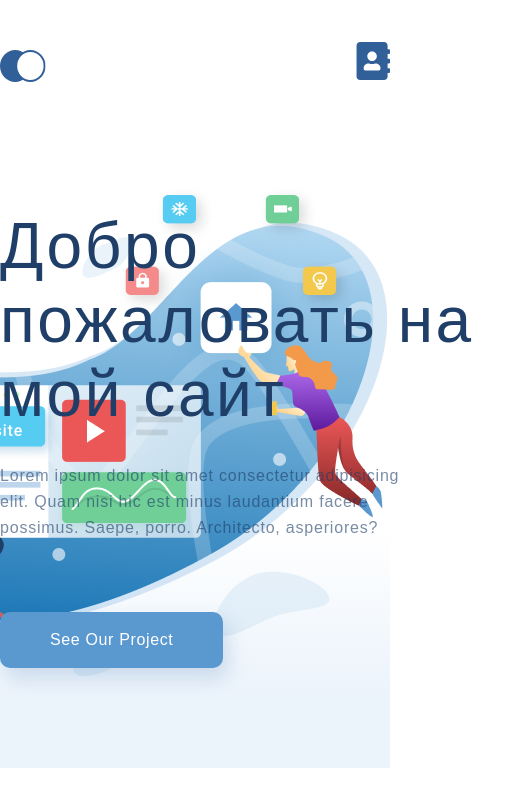
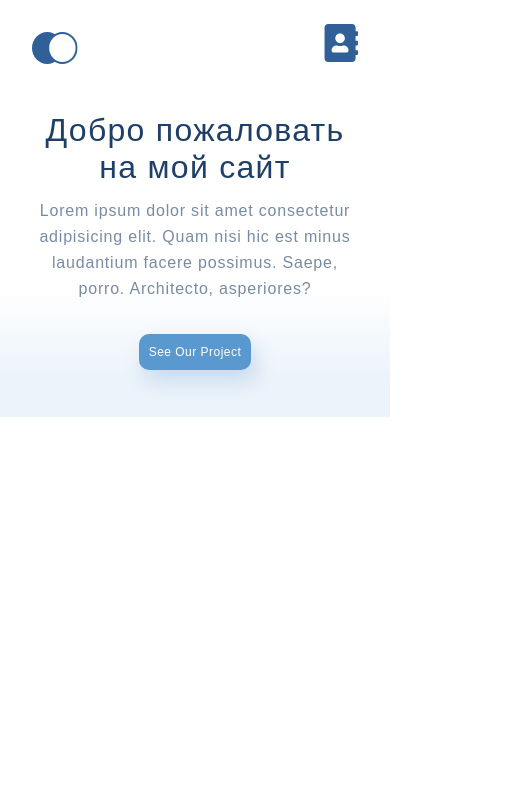
Before and after one commit to BigElmo/HTML_CSS, a plain HTML site: page Lesson1/index.html in a window 390 px wide. Shown: the whole page, 510 px wide, since content can reach past the window. Drawn offline with Linux system fonts and the light colour scheme.

Commit message:
Доделал верх сайта

```diff
--- a/Lesson1/style.css
+++ b/Lesson1/style.css
@@ -9,7 +9,7 @@
 }
 
 .main_header {
-    height: 768px;
+    min-height: 768px;
     background: linear-gradient(0deg, #EBF3FB 8.84%, rgba(152, 195, 232, 0) 31.12%);
 }
 
@@ -303,7 +303,7 @@ body {
     font-family: sans-serif;
 }
 .paragraph {
-    font-size: 16;
+    font-size: 16px;
     line-height: 26px;
     color: #1F3F68;
     letter-spacing: 0.05em;
@@ -342,41 +342,47 @@ body {
     text-transform: uppercase;
 }
 
-@media (max-width: 375px) {
-    .main_header {
-        height: 376px;
+@media (max-width: 1024px) {
+    .container {
+        padding-left: 32px;
+        padding-right: 32px;
     }
+    .headerItem {
+        background-size: 45%;
+        background-position: right 250px;
+    }
+}
 
-    .headerItem {
-        background-image: none;
-        padding: 36px 16px;
-    }
-
+@media (max-width: 812px) {
     .welcome_h1 {
+        width: 100%;
         font-size: 32px;
         line-height: 37px;
         text-align: center;
-        margin-bottom: 23px;
-        width: 100%;
+        margin-bottom: 12px;
     }
-
-    .headerMenu {
-        padding: 21px 16px;
-    }
-
     .welcomeText {
         width: 100%;
+        text-align: center;
     }
-
+    .headerMenu {
+        padding-top: 24px;
+    }
+    .headerItem {
+        padding-top: 36px;
+        display: flex;
+        flex-direction: column;
+        align-items: center;
+        background-image: none;
+    }
     .top_button {
         font-size: 12px;
         line-height: 26px;
+        padding: 5px 10px;
         margin-top: 32px;
-        padding: 5px 10px;
+    }
+    .main_header {
+        min-height: 376px;
+        padding-bottom: 41px;
     }
 }
-
-/* @media (max-width: 768px) and (min-width: 376px) {
-    .headerItem {
-    }
-} */
```
